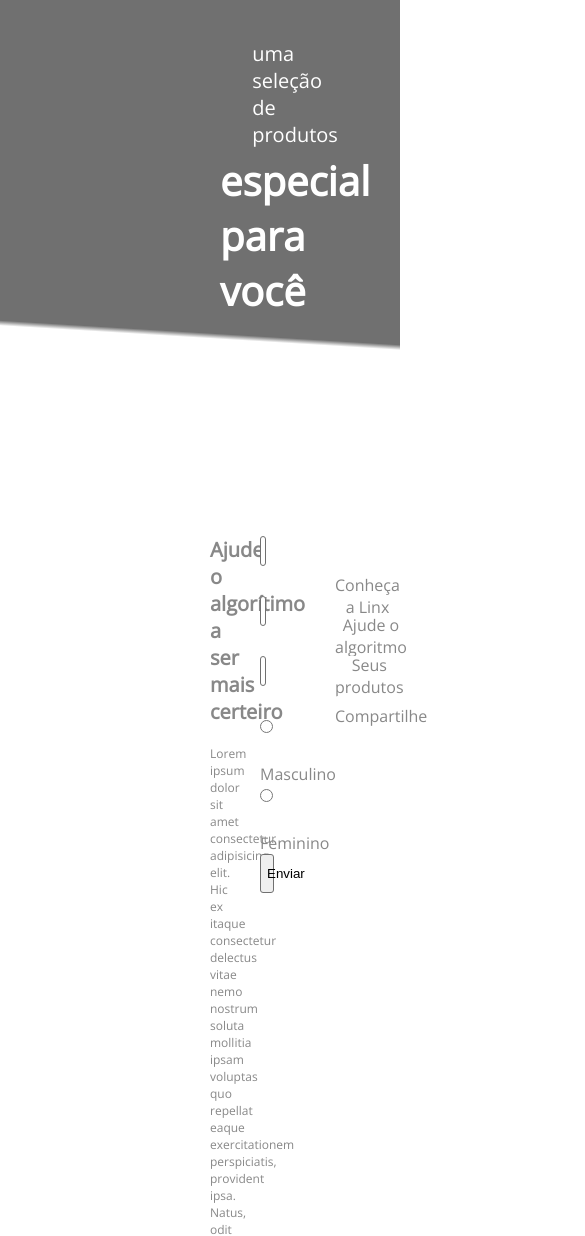
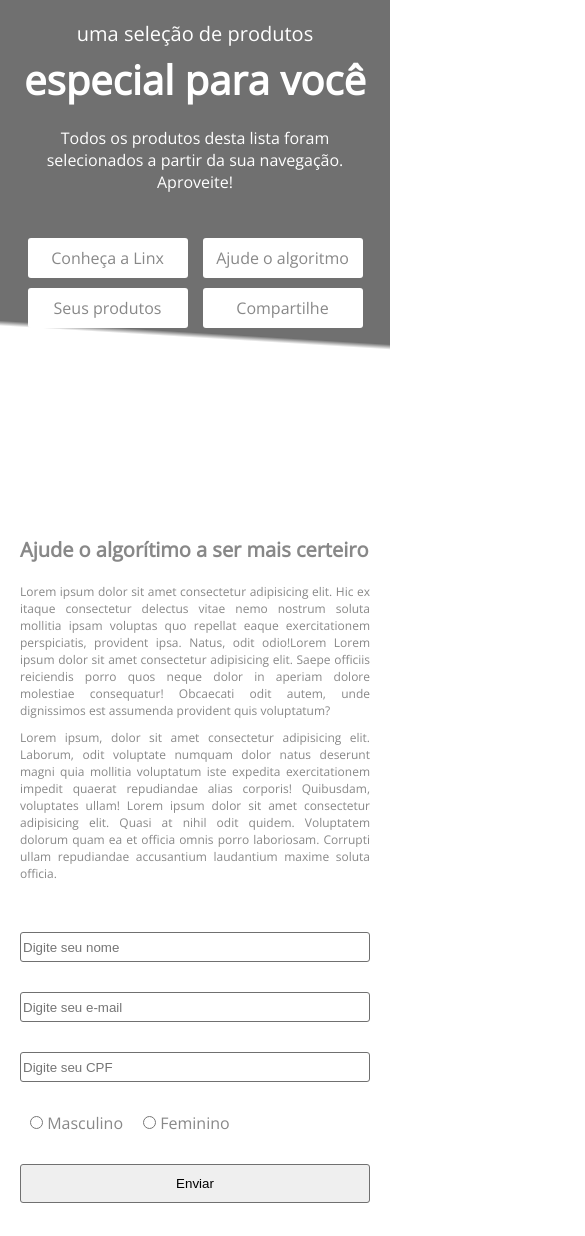
Before and after one commit to andrefscastro/teste-landing-page, a plain HTML site: page index.html in a window 390 px wide. Shown: the top 1236 px of the page, 585 px wide, since content can reach past the window. Drawn offline with nearby package versions, Linux system fonts and the light colour scheme; no server answers.

Commit message:
project finished

```diff
--- a/css/style.scss
+++ b/css/style.scss
@@ -52,12 +52,14 @@ body {
             font-size: 16px;
             font-weight: lighter;
             margin-bottom: 40px;
+            text-align: center;
         }
 
         .headerNav {
             width: 100%;
 
             ul {
+                width: 100%;
                 display: flex;
                 align-items: center;
                 justify-content: space-around;
@@ -100,7 +102,7 @@ body {
         padding-bottom: 100px;
         display: flex;
         flex-wrap: nowrap;
-        align-items: flex-start;
+        align-items: center;
         justify-content: space-around;
 
         .mainText {
@@ -136,9 +138,19 @@ body {
 
                 }
 
+
                 .maleFemale {
                     margin-bottom: 30px;
+                    display: flex;
+                    align-items: flex-start;
+                    justify-content: flex-start;
+
+                    label {
+                        margin: 0 10px;
+                    }
+
                 }
+
 
                 button {
                     width: 100%;
@@ -202,6 +214,7 @@ body {
                 align-items: flex-start;
                 justify-content: center;
                 flex-direction: column;
+                transition: all 200ms ease;
 
                 img {
                     margin-bottom: 20px;
@@ -318,6 +331,7 @@ body {
                 display: flex;
                 align-items: center;
                 justify-content: space-between;
+                flex-wrap: wrap;
 
 
                 input {
@@ -359,3 +373,145 @@ body {
         color: $color-primary;
     }
 }
+
+
+@media (max-width:1473px) {
+
+    .share {
+        .shareWrapper {
+            .formWrapper {
+                flex-direction: column;
+                justify-content: center;
+
+                input {
+                    margin: 10px 0;
+                }
+            }
+        }
+    }
+}
+
+
+@media (max-width:1173px) {
+
+    .header {
+
+        padding: 20px;
+
+        .headerWrapper {
+            .headerNav {
+                justify-content: space-between;
+                ul {
+                    a {
+                        margin: 20px;
+                    }
+                }
+            }
+        }
+    }
+
+}
+
+@media (max-width:1069px) {
+
+    .main {
+
+        .mainForm {
+           flex-direction: column;
+            text-align: justify;
+
+            .mainText {
+                margin-bottom: 30px;
+
+            }
+
+            .formWrapper {
+                width: 100%;
+                padding: 0;
+            }
+
+
+
+
+        }
+    }
+
+}
+
+@media (max-width:808px) {
+
+    .header {
+        .headerWrapper {
+            ul {
+                justify-content: space-between;
+            }
+        }
+    }
+
+    .main {
+        padding: 20px;
+
+        .mainProducts {
+            .productsWrapper {
+                justify-content: space-around;
+            }
+        }
+
+        .share {
+            .shareWrapper {
+                padding: 0;
+
+                .formWrapper {
+                    input {
+                        max-width: 600px;
+                    }
+                }
+            }
+        }
+    }
+
+
+}
+
+@media (max-width:514px) {
+
+    .header {
+
+        .headerWrapper {
+
+            .headerNav {
+
+                justify-content: space-around;
+
+                ul {
+                    a {
+                        margin: 5px;
+                    }
+                }
+            }
+        }
+    }
+}
+
+@media (max-width:459px) {
+
+    .header {
+
+        .headerWrapper {
+            padding: 0;
+
+            .headerNav {
+                flex-direction: row;
+                justify-content: space-around;
+
+                ul {
+                    padding: 0;
+                    width: 100%;
+                    a {
+                        margin: 5px;
+                    }
+                }
+            }
+        }
+    }
+}
--- a/index.html
+++ b/index.html
@@ -87,11 +87,24 @@
 
                     <input class="text" type="text" placeholder="Digite seu CPF">
 
-                    <input class="maleFemale" type="radio" name="male" id="male">
-                    <label for="male">Masculino</label>
+                    <div class="maleFemale">
 
-                    <input class="maleFemale" type="radio" name="female" id="female">
-                    <label for="female">Feminino</label>
+
+                        <label for="male">
+
+                            <input type="radio" name="male" id="male">
+                            Masculino
+
+                        </label>
+
+                        <label for="female">
+
+                            <input type="radio" name="female" id="female">
+                            Feminino
+
+                        </label>
+
+                    </div>
 
                     <button type="submit">Enviar</button>
 
--- a/js/script.js
+++ b/js/script.js
@@ -15,7 +15,13 @@ async function getContent() {
         console.log(error)
     }
 
-    page++
+    if(page == 5){
+        loadButton.classList.add('loadInvisible')
+    } else{
+        loadButton.classList.remove('loadInvisible')
+    }
+
+
 }
 
 getContent()
@@ -43,13 +49,9 @@ function show(products) {
 
     document.querySelector('.productsWrapper').innerHTML =  output
 
-    if(page === 3){
-        loadButton.classList.add('loadInvisible')
-    } else{
-        loadButton.classList.remove('loadInvisible')
-    }
+    page++;
 }
 
 let loadButton = document.querySelector('.loadButton');
 
-loadButton.onclick = function() {show(products)}
+loadButton.onclick = function() {getContent()}
```
Also changed, not shown: css/style.css, 1 other file.
